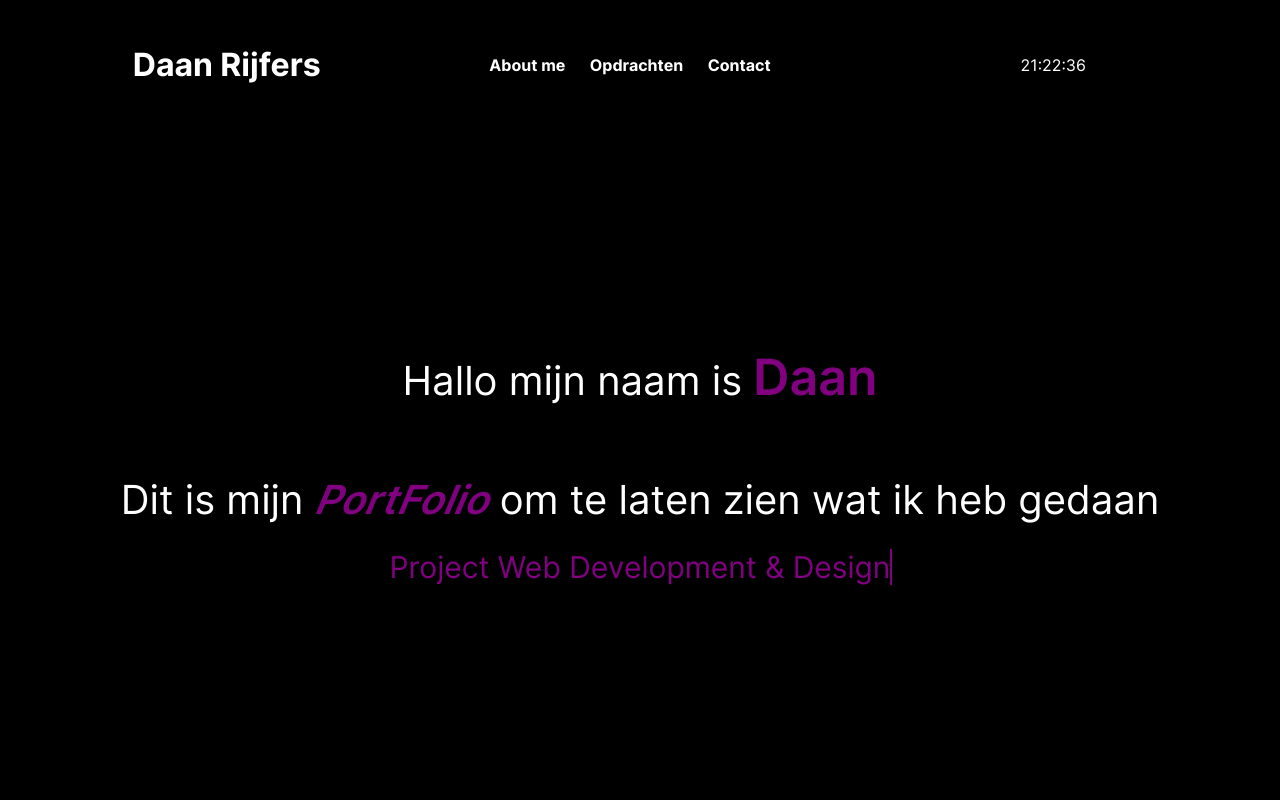
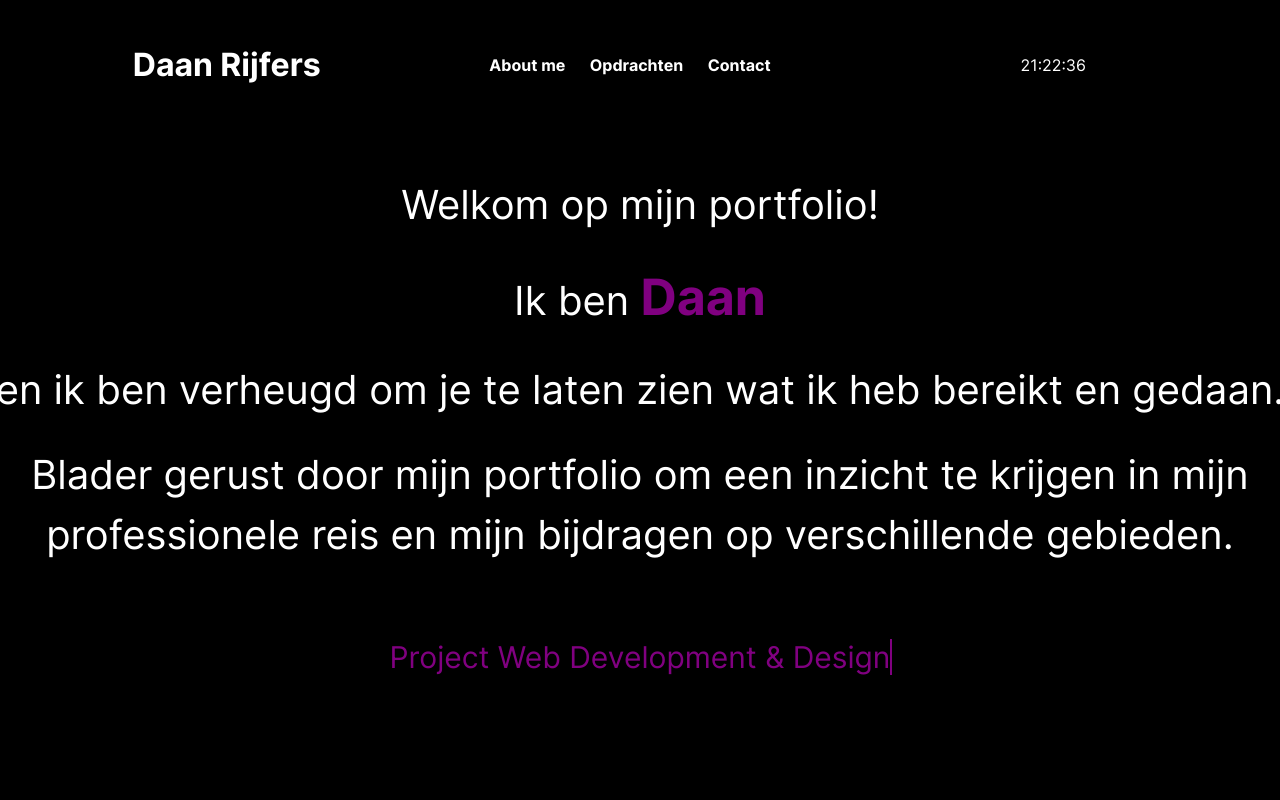
Before and after one commit to DaanRijfers/DaanRijfers, a plain HTML site: page index.html in a window 1280 px wide. Shown: the top 800 px of the page. Drawn offline with Linux system fonts and the light colour scheme.

Commit message:
Werk opslaan

```diff
--- a/index.css
+++ b/index.css
@@ -22,7 +22,8 @@ h1 {
 
 p {
     font-size: 1.1rem; /* Iets kleinere lettergrootte voor betere leesbaarheid */
-    margin-bottom: 15px; /* Minder ruimte tussen alinea's voor een compactere look */
+    margin: 5px;
+
 }
 
 a {
@@ -130,20 +131,55 @@ header {
     width: 100%;
 }
 
+.voorPagina_section {
+    display: flex;
+    justify-content: center;
+    align-items: center;
+    min-height: 100vh;
+    background-color: black;
+    color: white;
+}
+
 .voorPagina {
-    margin-top: 300px;
-    width: 100%;
-    height: 100vh;
     display: flex;
     flex-direction: column;
     align-items: center;
+    text-align: center;
 }
 
-.highlight span{
+.voorPaginaText {
+    width: 1300px;
+    display: flex;
+    flex-direction: column;
+    align-items: center;
+    margin-top: 50px;
+}
+
+.voorPaginaText p {
+    font-size: 40px;
+    margin-bottom: 20px;
+}
+
+.highlight span {
     color: purple;
     font-weight: bolder;
     font-size: 50px;
-    font-weight: 600;
+}
+
+.skill-list {
+    margin-top: 50px;
+}
+
+.skill-list .text.item1::before {
+    content: "";
+    position: absolute;
+    top: 0;
+    left: 0;
+    height: 100%;
+    width: 100%;
+    background-color: black;
+    border-left: 2px solid purple;
+    animation: animateText 4s infinite;
 }
 
 .fontType span{
@@ -169,17 +205,6 @@ header {
     margin-right: 10px;
     z-index: -1;
 }
-.text.item1::before {
-    content: "";
-    position: absolute;
-    top: 0;
-    left: 0;
-    height: 100%;
-    width: 100%;
-    background-color: black;
-    border-left: 2px solid purple;
-    animation: animateText 4s infinite;
-}
 
 @keyframes animateText {
     40%, 60%{
@@ -191,7 +216,7 @@ header {
 }
 
 .profile-container {
-    margin-top: 300px;
+    margin-top: 500px;
     display: flex;
     align-items: center;
     justify-content: center;
@@ -242,7 +267,7 @@ section
     flex-direction: row;
     gap: 100px;
     align-items: center;
-    margin-top: 300px;
+    margin-top: 100px;
 }
 
 .bioText {
--- a/index.html
+++ b/index.html
@@ -29,10 +29,14 @@
     <main>
         <section class="voorPagina_section">
             <div class="voorPagina reveal">
-                <p class="highlight">Hallo mijn naam is <span>Daan</span></p>
-                <p class="fontType">Dit is mijn <span>PortFolio</span> om te laten zien wat ik heb gedaan</p>
-                <div class="skill-list">
-                    <span class="text item1"></span>
+                <div class="voorPaginaText">
+                    <p>Welkom op mijn portfolio!</p>
+                    <p class="highlight">Ik ben <span>Daan</span></p>
+                    <p>en ik ben verheugd om je te laten zien wat ik heb bereikt en gedaan.</p>
+                    <p>Blader gerust door mijn portfolio om een inzicht te krijgen in mijn professionele reis en mijn bijdragen op verschillende gebieden.</p>
+                    <div class="skill-list">
+                        <span class="text item1"></span>
+                    </div>
                 </div>
             </div>
         </section>
@@ -77,7 +81,7 @@
                             <div class="bioTitle">
                                 <h1>About Me</h1>
                             </div>
-                            <p>Ik ben Daan, een gelovige persoon met een passie voor technologie en persoonlijke ontwikkeling. Mijn fascinatie voor ICT begon tijdens mijn opleiding aan de Hondsrug, waar ik van 2017 tot 2021 Kader en ICT heb gestudeerd. Deze opleiding heeft mijn interesse gewekt voor het bouwen en onderhouden van systemen.</p>
+                            <p>Ik ben Daan, met een passie voor technologie en persoonlijke ontwikkeling. Mijn fascinatie voor ICT begon tijdens mijn opleiding aan de Hondsrug, waar ik van 2017 tot 2021 Kader en ICT heb gestudeerd. Deze opleiding heeft mijn interesse gewekt voor het bouwen en onderhouden van systemen.</p>
                             <p>Na het afronden van mijn eerste opleiding, heb ik tussen 2021 en 2023 mijn kennis verder verdiept met een studie in Exper ICT System & Devices. Tijdens deze periode heb ik me vooral gericht op het ontwikkelen van vaardigheden in het bouwen en beheren van servers, en het oplossen van complexe ICT-vraagstukken.</p>
                         </div>
                         <div class="bioFoto">
--- a/java.js
+++ b/java.js
@@ -63,7 +63,7 @@ function reveal() {
 
         var windowHeight = window.innerHeight;
         var revealTop = reveals[i].getBoundingClientRect().top;
-        var revealPoint = 150;
+        var revealPoint = 100;
 
         if (revealTop < windowHeight - revealPoint) {
             reveals[i].classList.add('active');
```
